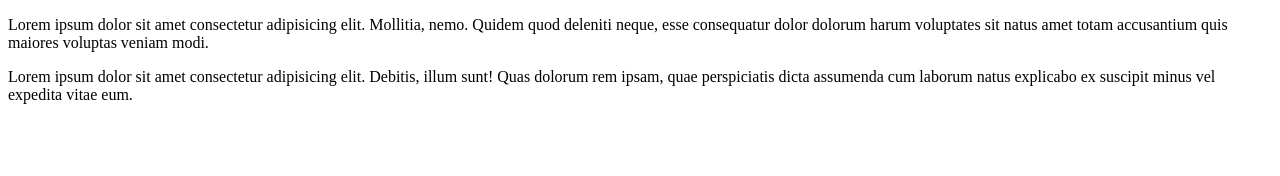
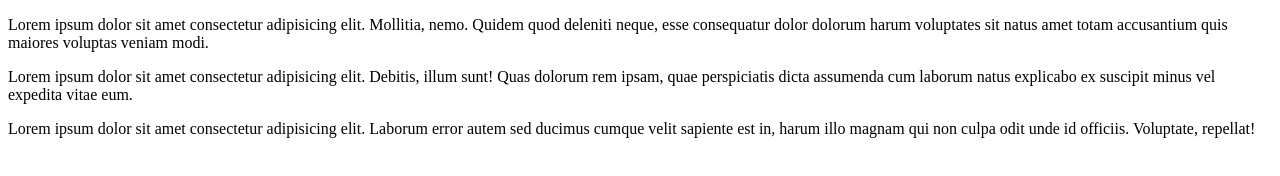
Before and after one commit to saifulsagor2/my-first-website, a plain HTML site: page index.html in a window 1280 px wide. Drawn offline with Linux system fonts and the light colour scheme.

Commit message:
try to work here

```diff
--- a/index.html
+++ b/index.html
@@ -8,5 +8,6 @@
 <body>
     <p>Lorem ipsum dolor sit amet consectetur adipisicing elit. Mollitia, nemo. Quidem quod deleniti neque, esse consequatur dolor dolorum harum voluptates sit natus amet totam accusantium quis maiores voluptas veniam modi.</p>
     <p>Lorem ipsum dolor sit amet consectetur adipisicing elit. Debitis, illum sunt! Quas dolorum rem ipsam, quae perspiciatis dicta assumenda cum laborum natus explicabo ex suscipit minus vel expedita vitae eum.</p>
+    <p>Lorem ipsum dolor sit amet consectetur adipisicing elit. Laborum error autem sed ducimus cumque velit sapiente est in, harum illo magnam qui non culpa odit unde id officiis. Voluptate, repellat!</p>
 </body>
 </html>
```
